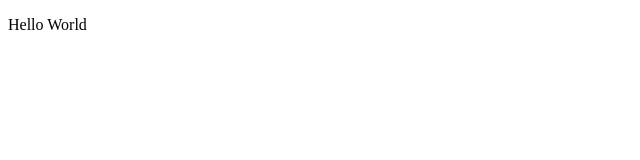
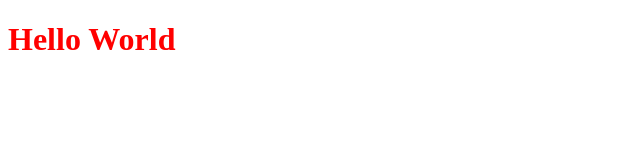
Before and after one commit to Diego-Osilia/CursoGit, a plain HTML site: page index.html in a window 1280 px wide. Shown: the whole page, without its empty margins (0-640 px from the left). Drawn offline with Linux system fonts and the light colour scheme.

Commit message:
Modificado el color y tamaño del titulo

```diff
--- /dev/null
+++ b/css/estilos.css
@@ -0,0 +1,3 @@
+h1{
+    color: red;
+}
--- a/index.html
+++ b/index.html
@@ -4,6 +4,7 @@
     <meta charset="UTF-8">
     <meta http-equiv="X-UA-Compatible" content="IE=edge">
     <meta name="viewport" content="width=device-width, initial-scale=1.0">
+    <link rel="stylesheet" href="css/estilos.css" type="text/css">
     <title>Document</title>
 </head>
 <body>
@@ -11,7 +12,7 @@
 
 
 
-<p>Hello World</p>
+<h1>Hello World</h1>
 
 
 
```
Also changed, not shown: 1 other file.
